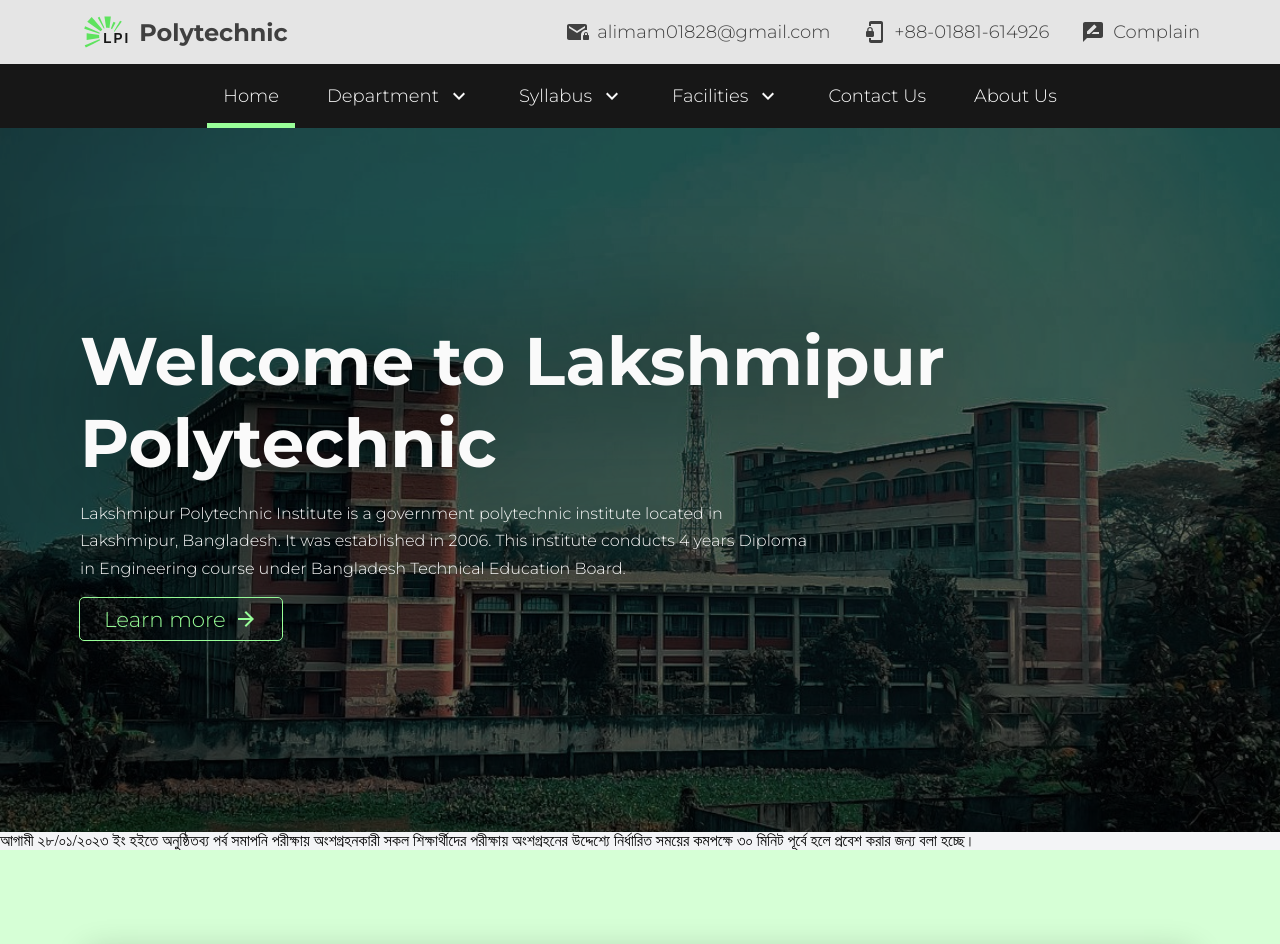
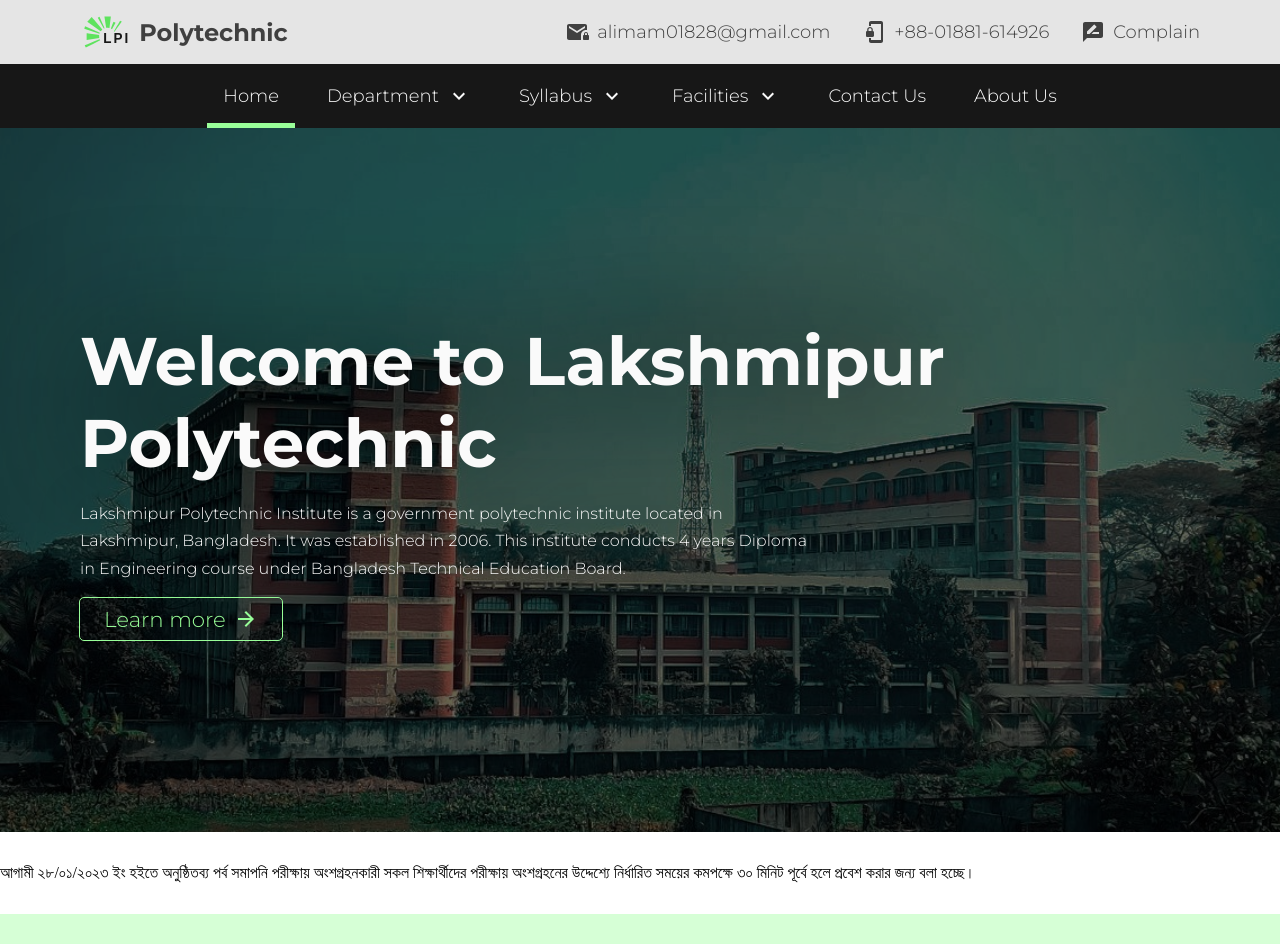
Before and after one commit to al-imam/lpi, a React (Vite) app: page / in a window 1280 px wide. Shown: the top 944 px of the page. Built offline with nearby package versions, Linux system fonts and the light colour scheme.

Commit message:
style section

```diff
--- a/src/components/Marquee/Marquee.jsx
+++ b/src/components/Marquee/Marquee.jsx
@@ -1,6 +1,8 @@
+import classes from "./marquee.module.css";
+
 function Marquee() {
   return (
-    <section>
+    <section className={classes.section}>
       <p>
         আগামী ২৮/০১/২০২৩ ইং হইতে অনুষ্ঠিতব্য পর্ব সমাপনি পরীক্ষায় অংশগ্রহনকারী
         সকল শিক্ষার্থীদের পরীক্ষায় অংশগ্রহনের উদ্দেশ্যে নির্ধারিত সময়ের কমপক্ষে
--- /dev/null
+++ b/src/components/Marquee/marquee.module.css
@@ -0,0 +1,4 @@
+.section {
+  padding-block: 2rem;
+  background-color: white;
+}
```
